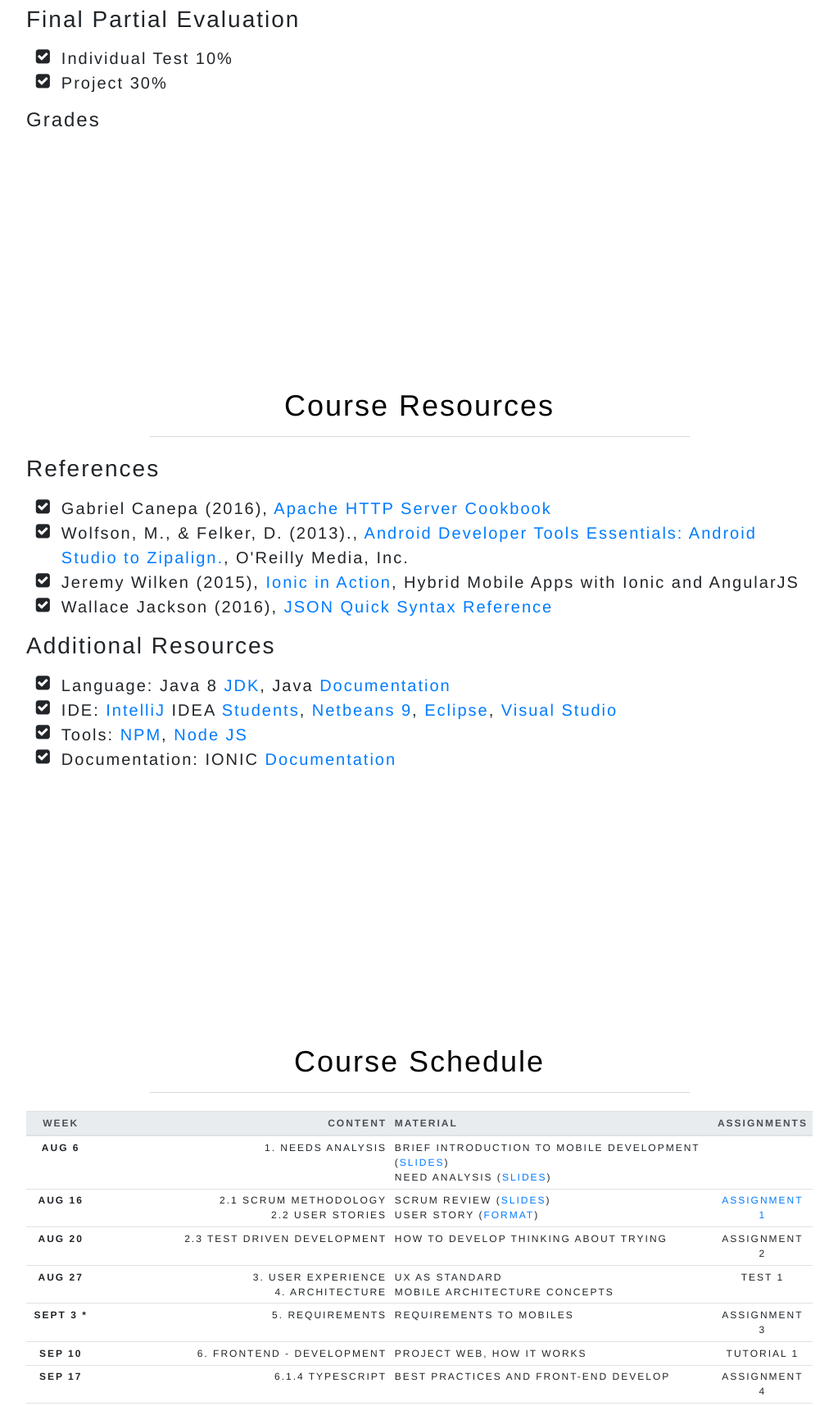
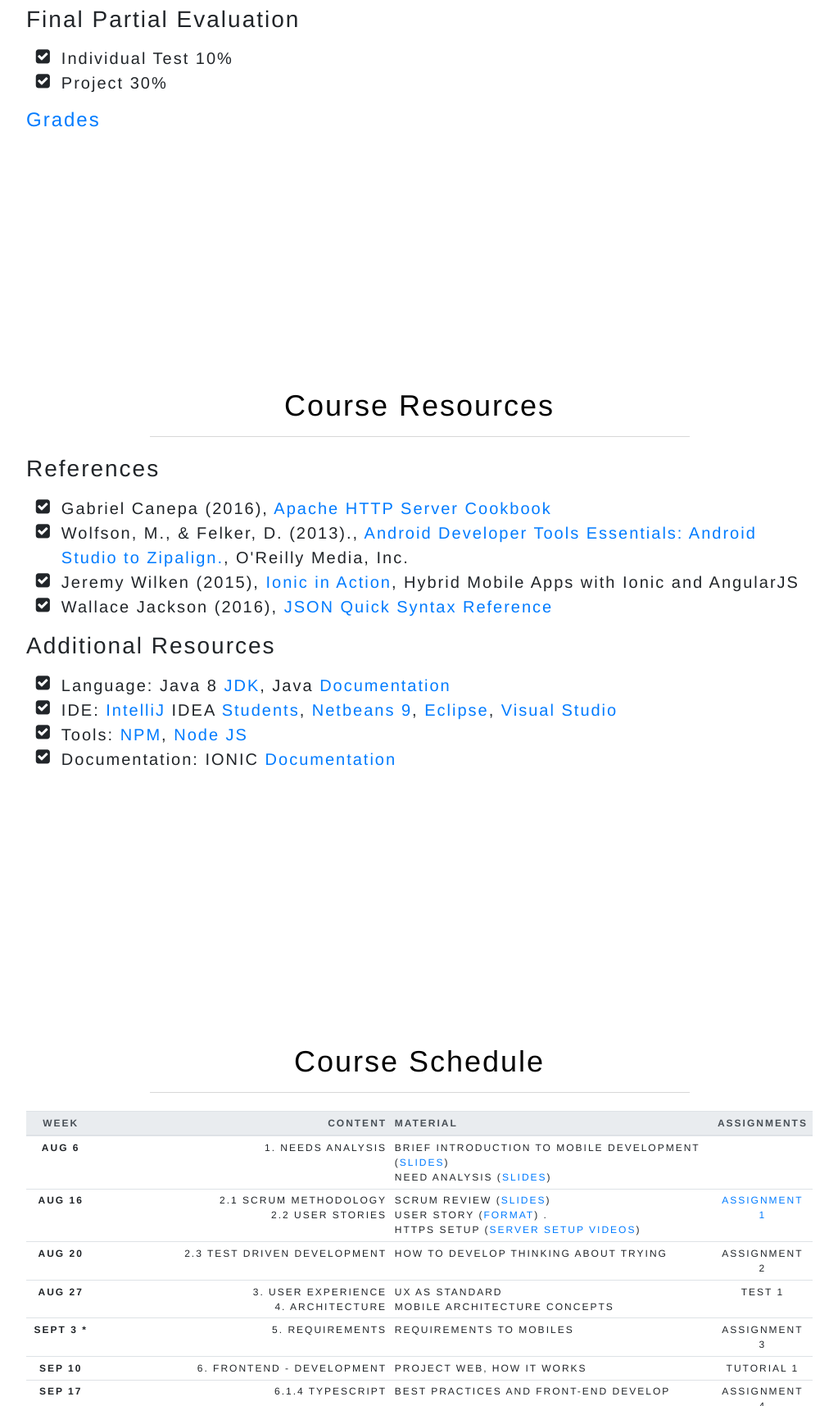
Before and after one commit to FranzJr/acdc-2019-2, a plain HTML site: page index.html in a window 1280 px wide. Shown: the part 2580-4295 px from the top of the page at 82% size, without its empty margins (128-1151 px from the left). Drawn offline with nearby package versions, Linux system fonts and the light colour scheme.

Commit message:
Update index.html
Grades & Videos

```diff
--- a/index.html
+++ b/index.html
@@ -181,7 +181,7 @@
             <li><i class="fa-li fa fa-check-square"></i> Project         30%</li>
           </ul>
         </p>
-        <h4>Grades</h4>
+        <h4><a href="https://docs.google.com/spreadsheets/d/1RIfcPAdvmvxVvuIfpiMDYlewV3t4qkgdk4cUbthNN6E/edit#gid=0"> Grades</a></h4>
       </div>
     </section>
     <section id="resources" class="">
@@ -231,7 +231,7 @@
             <tr>
               <th scope="row">Aug 16</th>
               <td class="text-lg-right">2.1 Scrum Methodology<br>2.2 User Stories</td>
-              <td class="text-lg-left">Scrum Review (<a target="_blank" href="https://goo.gl/5pnE3x">slides</a>)<br>User Story (<a target="_blank" href="https://goo.gl/K3NhDV">format</a>)</td>
+              <td class="text-lg-left">Scrum Review (<a target="_blank" href="https://goo.gl/5pnE3x">slides</a>)<br>User Story (<a target="_blank" href="https://goo.gl/K3NhDV">format</a>) . <br> HTTPS setup (<a target="_blank" href="https://drive.google.com/open?id=1yXEOUatACOb79kFSn7I_iyA0OG4QlgDF">Server setup videos</a>)</td>
               <td><a href="https://docs.google.com/document/d/1-9XlKvAZjG-MnSiBAy5XGIbo8ipsq1BnAjFc_lfZBMw/edit?usp=sharing">Assignment 1</a></td>
             </tr>
             <tr>
```
